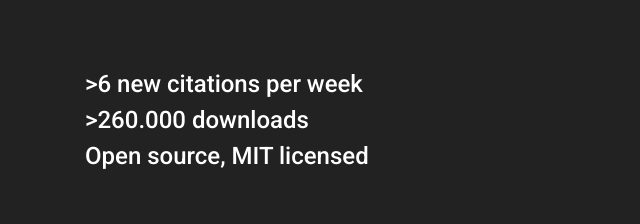
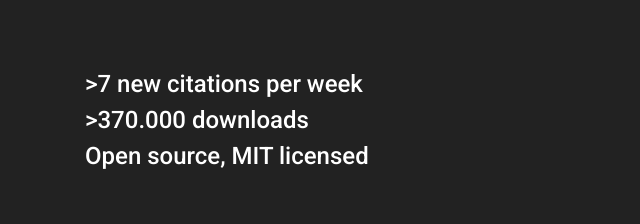
Before and after one commit to snakemake/snakemake.github.io, a plain HTML site: page index.html in a window 1280 px wide. Shown: the part 204-428 px from the top of the page, 0-640 px from the left. Drawn offline with nearby package versions, Linux system fonts and the light colour scheme.

Commit message:
Update index.html

```diff
--- a/index.html
+++ b/index.html
@@ -53,9 +53,9 @@
                             <div class="col-sm-12 col-md-8">
                                 <br><br>
                                 <p class="text-white super-lead"><strong><strong><a
-                                                href="https://badge.dimensions.ai/details/id/pub.1018944052">&gt;6 new
+                                                href="https://badge.dimensions.ai/details/id/pub.1018944052">&gt;7 new
                                                 citations per week</a><br>
-                                        </strong> <a href="https://anaconda.org/bioconda/snakemake">&gt;260.000
+                                        </strong> <a href="https://anaconda.org/bioconda/snakemake">&gt;370.000
                                             downloads</a>
                                         <br>Open source, MIT licensed
                                     </strong>
```
